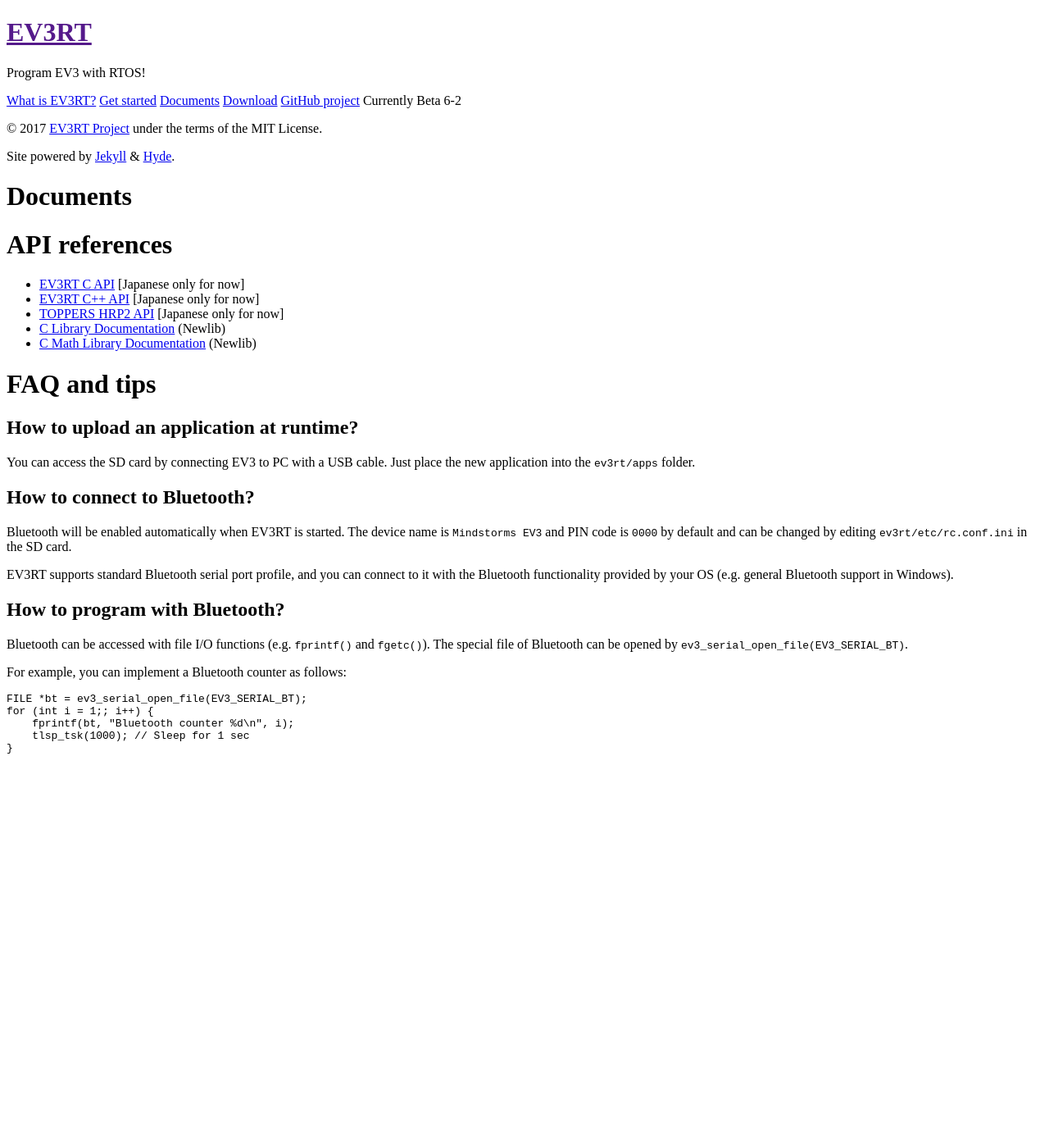
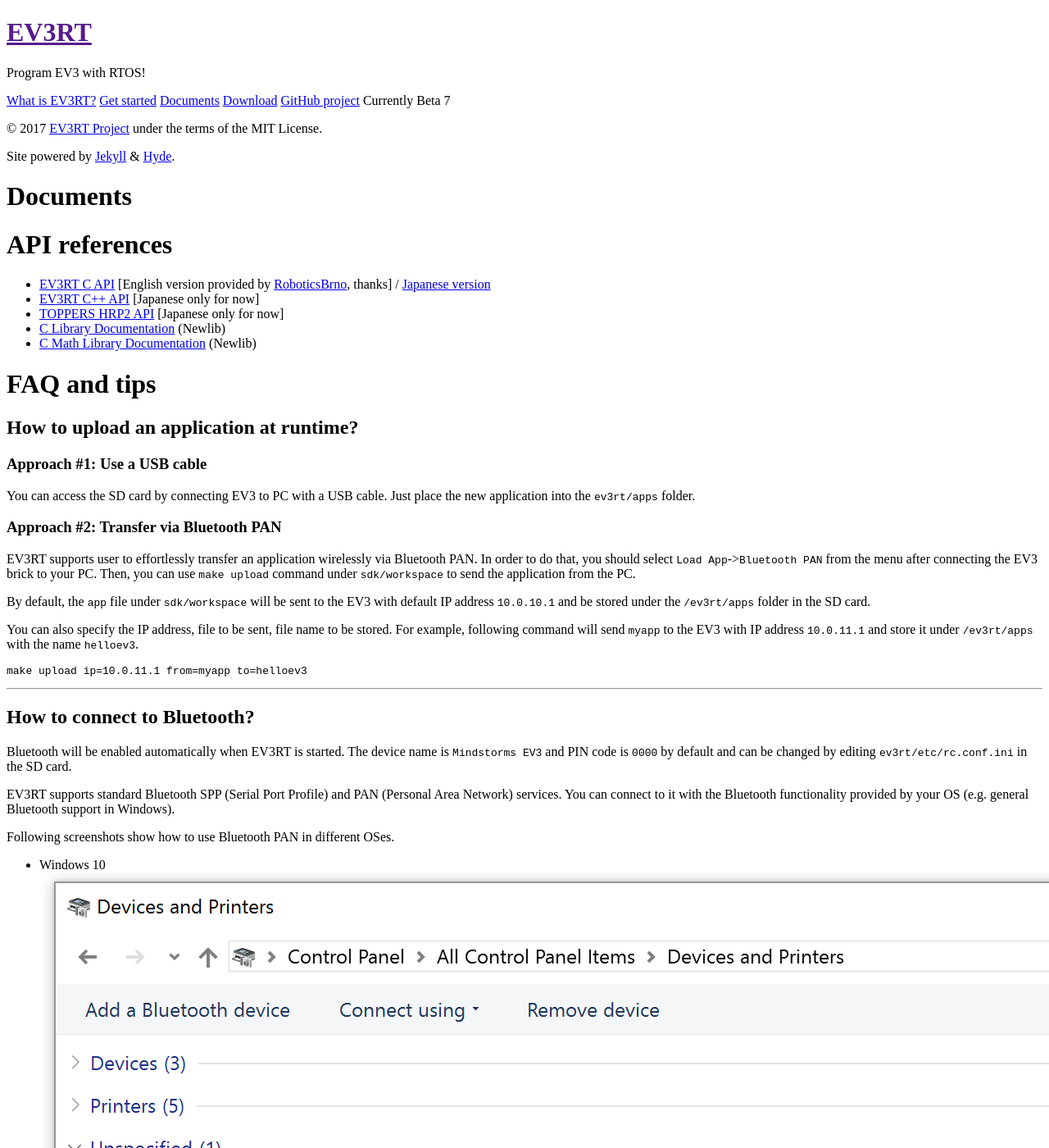
Before and after one commit to ev3rt-git/ev3rt-git.github.io, a Jekyll site: the page built from documents.md, in a window 1280 px wide and 1400 px high. Shown: the whole window at 82% size. Built offline with Jekyll 4.4.1, drawn with Linux system fonts in a browser that asks for light colours; some of the changed text lies outside the part shown.

Commit message:
update for Beta 7.

```diff
--- a/_config.yml
+++ b/_config.yml
@@ -19,7 +19,7 @@
 #paginate:         5
 
 # Custom vars
-version:          Beta 6-2
+version:          Beta 7
 
 github:
   repo:           https://github.com/ev3rt-git
--- a/documents.md
+++ b/documents.md
@@ -6,7 +6,7 @@
 
 # API references
 
-* [EV3RT C API](http://www.toppers.jp/ev3pf/EV3RT_C_API_Reference/) [Japanese only for now]
+* [EV3RT C API](http://roboticsbrno.github.io/RB-ev3rt-hrp2-sdk/) [English version provided by [RoboticsBrno](https://github.com/RoboticsBrno), thanks] / [Japanese version](http://www.toppers.jp/ev3pf/EV3RT_C_API_Reference/)
 * [EV3RT C++ API](http://www.toppers.jp/ev3pf/EV3RT_CXX_API_Reference/) [Japanese only for now]
 * [TOPPERS HRP2 API](https://www.toppers.jp/docs/tech/ngki_spec-171.pdf) [Japanese only for now]
 * [C Library Documentation](https://sourceware.org/newlib/libc.html) (Newlib)
@@ -16,13 +16,45 @@
 
 ## How to upload an application at runtime?
 
+### Approach #1: Use a USB cable
+
 You can access the SD card by connecting EV3 to PC with a USB cable. Just place the new application into the `ev3rt/apps` folder.
+
+### Approach #2: Transfer via Bluetooth PAN
+
+EV3RT supports user to effortlessly transfer an application wirelessly via Bluetooth PAN.
+In order to do that, you should select `Load App`->`Bluetooth PAN` from the menu after connecting the EV3 brick to your PC.
+Then, you can use `make upload` command under `sdk/workspace` to send the application from the PC.
+
+By default, the `app` file under `sdk/workspace` will be sent to the EV3 with default IP address `10.0.10.1` and be stored under the `/ev3rt/apps` folder in the SD card.
+
+You can also specify the IP address, file to be sent, file name to be stored. For example, following command will send `myapp` to the EV3 with IP address `10.0.11.1` and store it under `/ev3rt/apps` with the name `helloev3`.
+
+~~~bash
+make upload ip=10.0.11.1 from=myapp to=helloev3
+~~~
+
+---
 
 ## How to connect to Bluetooth?
 
 Bluetooth will be enabled automatically when EV3RT is started. The device name is `Mindstorms EV3` and PIN code is `0000` by default and can be changed by editing `ev3rt/etc/rc.conf.ini` in the SD card.
 
-EV3RT supports standard Bluetooth serial port profile, and you can connect to it with the Bluetooth functionality provided by your OS (e.g. general Bluetooth support in Windows).
+EV3RT supports standard Bluetooth SPP (Serial Port Profile) and PAN (Personal Area Network) services.
+You can connect to it with the Bluetooth functionality provided by your OS (e.g. general Bluetooth support in Windows).
+
+Following screenshots show how to use Bluetooth PAN in different OSes.
+
+* Windows 10
+![Bluetooth PAN in Windows 10](../images/pan-win10.png)
+
+* Linux (with [Blueman](https://github.com/blueman-project/blueman) Bluetooth manager)
+![Bluetooth PAN in Linux](../images/pan-linux.png)
+
+* Mac OS X (El Captain)
+![Bluetooth PAN in OS X](../images/pan-mac.png)
+
+---
 
 ## How to program with Bluetooth?
 
```
Also changed, not shown: about.md (+4 -3 lines), Gemfile.lock, images/pan-linux.png (added), images/pan-mac.png (added), images/pan-win10.png (added).
